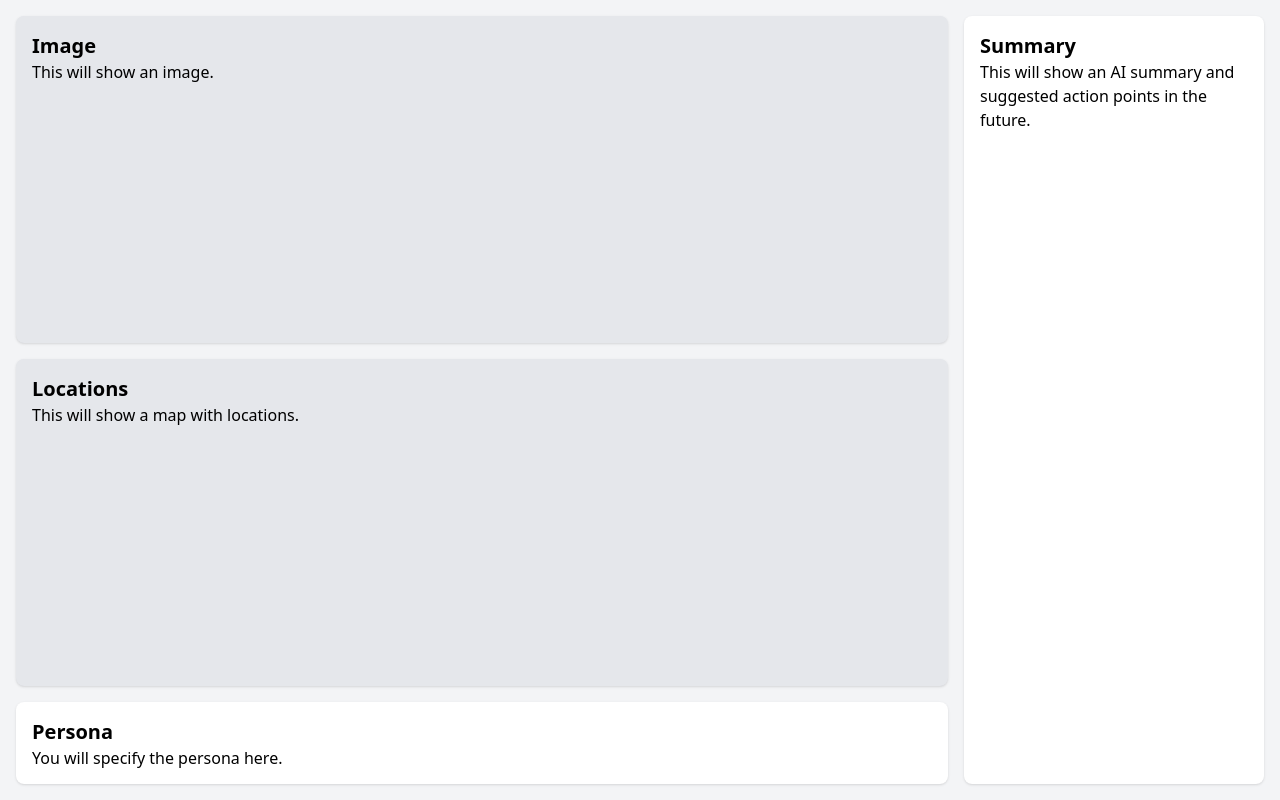
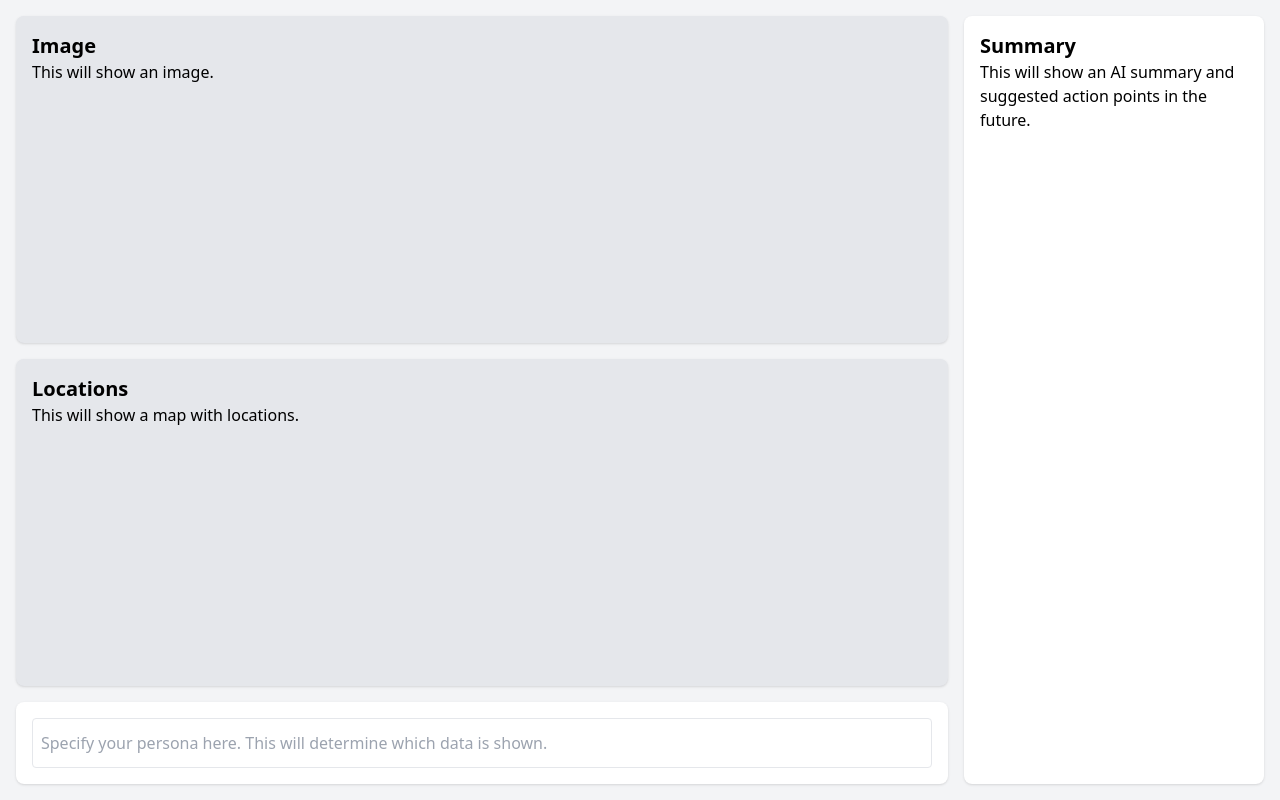
Before and after one commit to RoldSI/UBAP-frontend, a React (Create React App) app: page / in a window 1280 px wide. Built offline with nearby package versions, Linux system fonts and the light colour scheme; the HTML template or start-up script is replaced by a standard one.

Commit message:
[persona] add persona input
Signed-off-by: Simon Sure <info@simonsure.com>

```diff
--- a/src/App.js
+++ b/src/App.js
@@ -1,8 +1,11 @@
+import React, { useState } from 'react';
 import Summary from "./components/summary";
 import Persona from "./components/persona";
 import Content from "./content";
 
 function App() {
+  const [persona, setPersona] = useState('');
+
   return (
     <div className="h-screen p-4 bg-gray-100">
       <div className="grid grid-cols-8 grid-rows-8 gap-4 h-full">
@@ -13,7 +16,7 @@ function App() {
           <Summary/>
         </div>
         <div className="bg-white rounded-lg shadow p-4 col-span-6 row-span-1">
-          <Persona/>
+          <Persona persona={persona} setPersona={setPersona}/>
         </div>
       </div>
     </div>
--- a/src/components/persona.js
+++ b/src/components/persona.js
@@ -1,10 +1,19 @@
 import React from 'react';
 
-function Persona() {
+function Persona({persona, setPersona}) {
+  const handleInputChange = (event) => {
+    setPersona(event.target.value);
+  };
+
   return (
-    <div>
-      <h1 className="text-xl font-bold">Persona</h1>
-      <p>You will specify the persona here.</p>
+    <div className="flex h-full">
+      <input
+        type="text"
+        value={persona}
+        onChange={handleInputChange}
+        className="border rounded p-2 flex-grow"
+        placeholder="Specify your persona here. This will determine which data is shown."
+      />
     </div>
   );
 }
```
